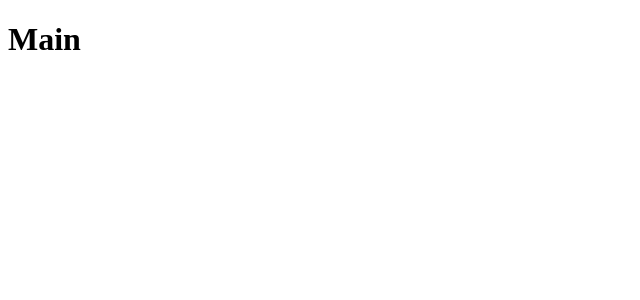
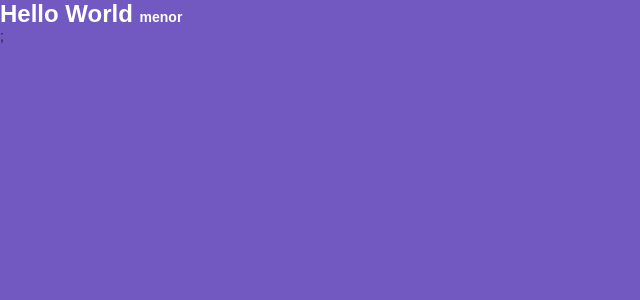
Before and after one commit to rafaelsene01/frontend-base-project-reactjs, a React (Create React App) app: page / in a window 1280 px wide. Shown: the top 300 px of the page, without its empty margins (0-640 px from the left). Built offline with nearby package versions, Linux system fonts and the light colour scheme.

Commit message:
arrumando parte de styles

```diff
--- a/package.json
+++ b/package.json
@@ -6,7 +6,8 @@
     "react": "^16.8.6",
     "react-dom": "^16.8.6",
     "react-router-dom": "^5.0.1",
-    "react-scripts": "3.0.1"
+    "react-scripts": "3.0.1",
+    "styled-components": "^4.3.2"
   },
   "scripts": {
     "start": "react-scripts start",
--- a/src/App.js
+++ b/src/App.js
@@ -1,9 +1,16 @@
 import React from 'react';
+
+import GlobalStyles from './styles/global';
 
 import Routes from './routes';
 
 function App() {
-  return <Routes />;
+  return (
+    <>
+      <Routes />;
+      <GlobalStyles />
+    </>
+  );
 }
 
 export default App;
--- a/src/pages/Main/index.js
+++ b/src/pages/Main/index.js
@@ -1,7 +1,11 @@
 import React from 'react';
 
-// import { Container } from './styles';
+import { Title } from './styles';
 
 export default function Main() {
-  return <h1>Main</h1>;
+  return (
+    <Title error={false}>
+      Hello World <small>menor</small>
+    </Title>
+  );
 }
--- /dev/null
+++ b/src/pages/Main/styles.js
@@ -0,0 +1,12 @@
+import styled from 'styled-components';
+
+export const Title = styled.h1`
+  font-size: 24px;
+  color: ${props => (props.error ? 'red' : '#fff')};
+  font-family: Arial, Helvetica, sans-serif;
+
+  small {
+    font-size: 14px;
+    color: #fff;
+  }
+`;
--- /dev/null
+++ b/src/styles/global.js
@@ -0,0 +1,29 @@
+import { createGlobalStyle } from 'styled-components';
+
+export default createGlobalStyle`
+  * {
+    margin: 0;
+    padding: 0;
+    outline: 0;
+    box-sizing: border-box;
+  }
+
+  html, body, #root {
+    min-height: 100%;
+  }
+
+  body {
+    background: #7159c1;
+    -webkit-font-smoothing: antialiased !important;
+  }
+
+  body, input, button {
+    color: #222;
+    font-size: 14px;
+    font-family: Arial, Helvetica, sans-serif;
+  }
+
+  button {
+    cursor: pointer;
+  }
+`;
```
Also changed, not shown: .eslintrc.js, 1 other file (tests, documents, lock files or other folders).
